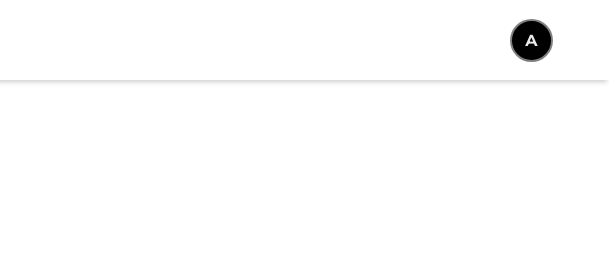
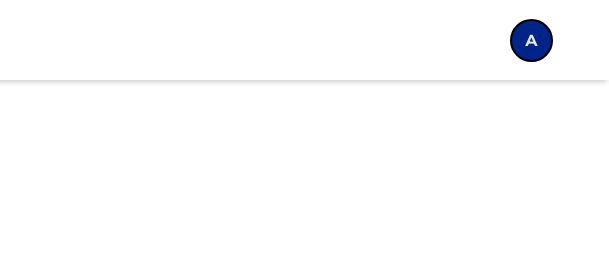
Before and after one commit to edouardlacroix/LovEat-pwa, a React app: page / in a window 1280 px wide. Shown: the top 269 px of the page, 671-1280 px from the left. Built offline with nearby package versions, Linux system fonts and the light colour scheme.

Commit message:
Color change

```diff
--- a/src/Components/Topbar/styles.css
+++ b/src/Components/Topbar/styles.css
@@ -24,8 +24,8 @@
 .topbar-wrapper .side .deco{
     padding: 10px 13px 10px 13px;
     border-radius: 100px;
-    border: 2px solid grey;
-    background-color: black;
+    border: 2px solid rgb(0, 0, 0);
+    background-color: rgb(0, 37, 138);
     color:rgb(233, 233, 233);
     font-weight: bold;
 }
```
